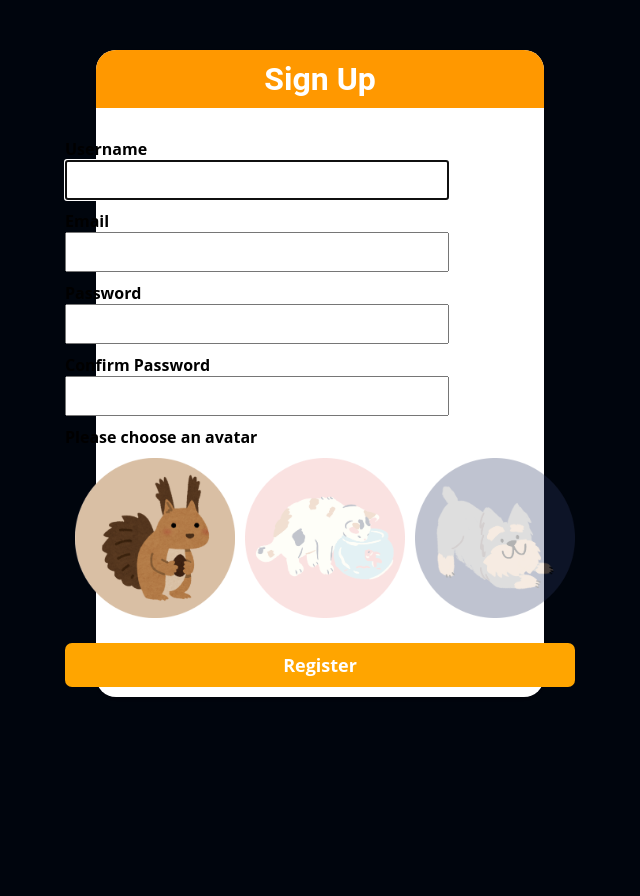
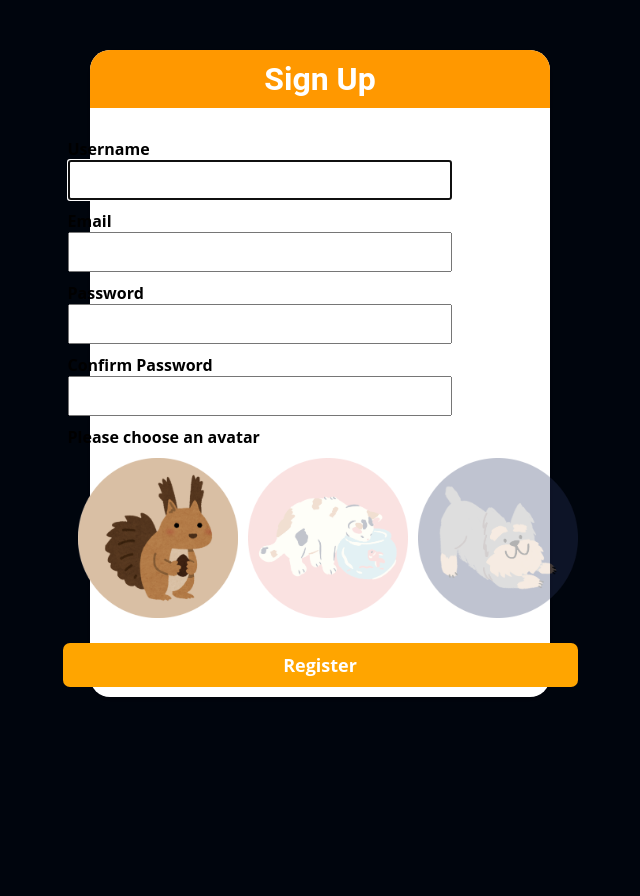
Before and after one commit to Yun-Pei/film_forum, a Django app: page /register in a window 1280 px wide. Shown: the part 60-956 px from the top of the page, without its empty margins (320-960 px from the left). Run offline with Django 5.2, Linux system fonts and the light colour scheme; parts of the project's set-up code (start-up, migrations or seed data) failed here and were passed over; some libraries are stand-ins or nearby versions.

Commit message:
CSS 更改

```diff
--- a/film_forum/member/static/css/register.css
+++ b/film_forum/member/static/css/register.css
@@ -58,7 +58,7 @@ h2 {
     display: flex;
     flex-direction: column;
     align-items: center;
-    width: 35%;
+    width: 36%;
     border-radius: 20px;
     /* border-top-left-radius: 20px;
     border-top-right-radius: 20px; */
@@ -74,6 +74,7 @@ h2 {
 
 .register_info{
     margin-bottom: 10px;
+    margin-left: 5px;
 }
 
 .member_pic {
@@ -119,3 +120,7 @@ h2 {
 #registerbtn{
     border-radius: 7px;
 }
+
+#b{
+    margin-left: 5px;
+}
--- a/film_forum/member/templates/register.html
+++ b/film_forum/member/templates/register.html
@@ -74,7 +74,7 @@
                         {% endif %} -->
                     </div>
 
-                    <label><b>Please choose an avatar</b></label>
+                    <label id="b"><b>Please choose an avatar</b></label>
                     <div class="register_info member_pic" style="margin-top: 10px;">
                         <span>
                             <input type="radio" name="picture" value="1" checked/>
```
